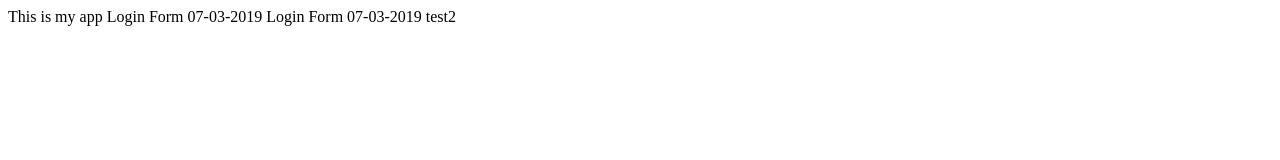
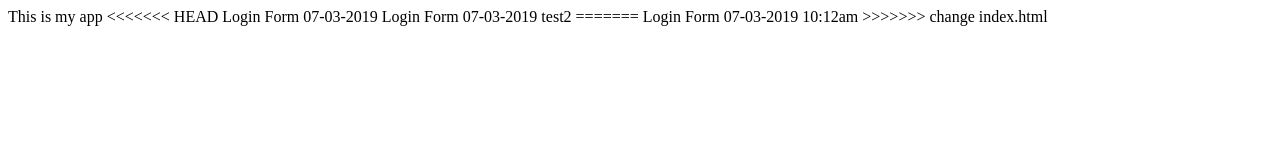
Before and after one commit to apstersofttechnologies/myapp, a plain HTML site: page index.html in a window 1280 px wide. Drawn offline with Linux system fonts and the light colour scheme.

Commit message:
change index.html

```diff
--- a/index.html
+++ b/index.html
@@ -5,7 +5,13 @@
 </head>
 <body>
 This is my app
+<<<<<<< HEAD
 
 	Login Form 07-03-2019 Login Form 07-03-2019 test2
 	</body
 	</html>
+=======
+Login Form 07-03-2019 10:12am
+</body>
+</html>
+>>>>>>> change index.html
```
